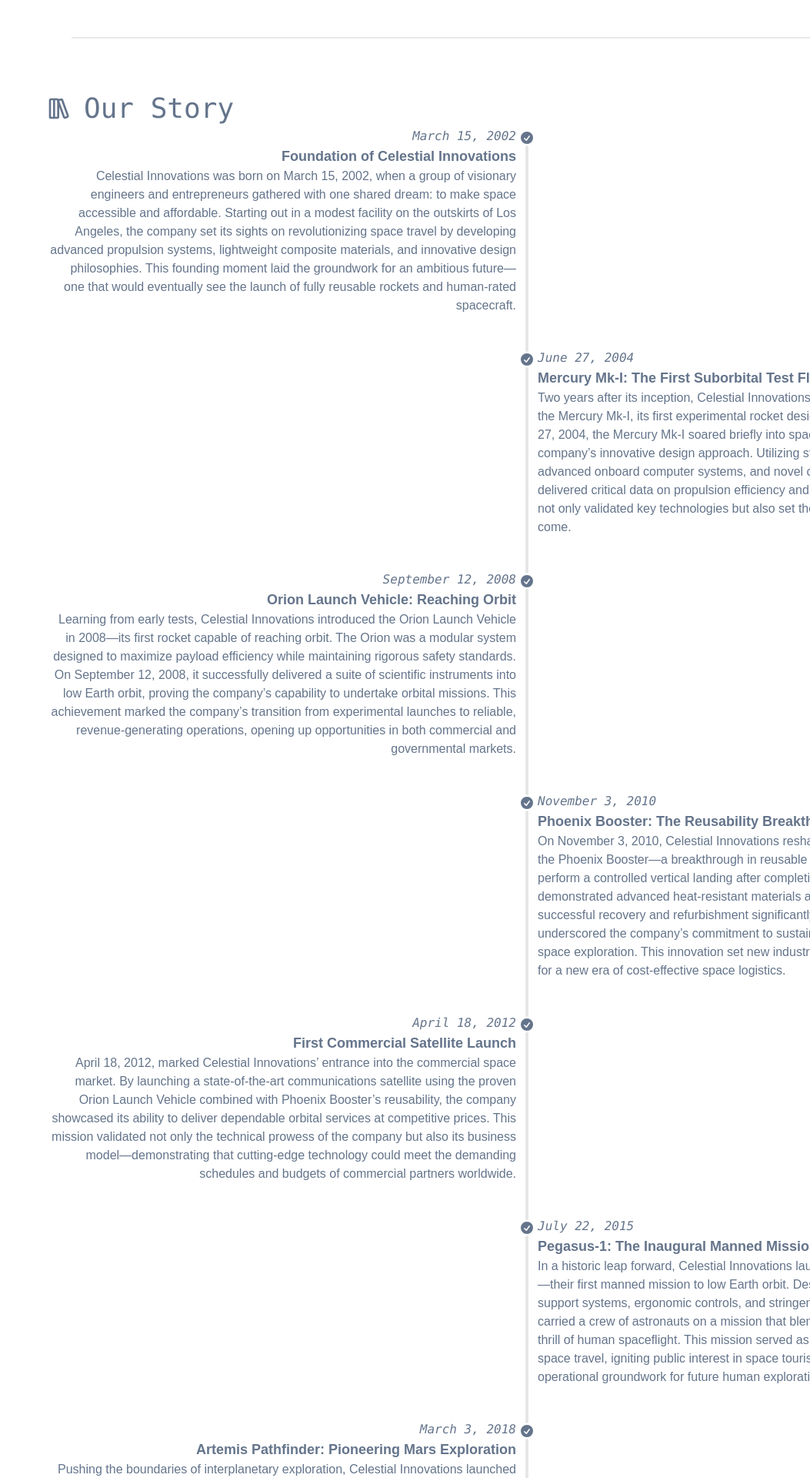
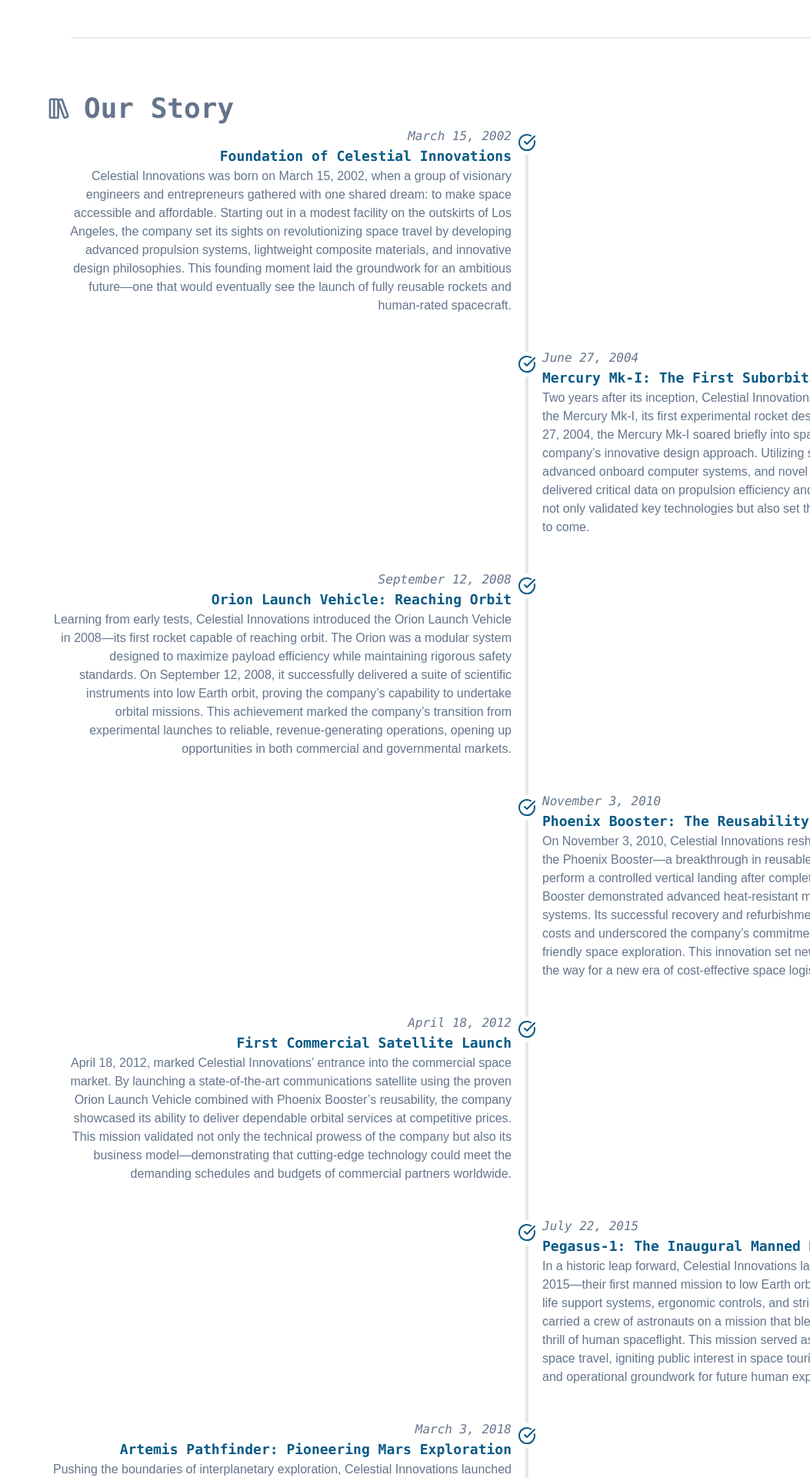
Before and after one commit to mcrayssac/ING1GIA_WebFinalProject, a Next.js app in the folder client/: page / in a window 1280 px wide. Shown: the part 1160-3080 px from the top of the page at 77% size, without its empty margins (227-1280 px from the left). Built offline with nearby package versions, Linux system fonts and the light colour scheme.

Commit message:
FE - Home v2.1

```diff
--- a/client/app/page.jsx
+++ b/client/app/page.jsx
@@ -1,7 +1,7 @@
 import React from 'react';
 import BackgroundVideo from '@/components/backgroundvideo';
 import Countdown from '@/components/coutdown';
-import { ChartNoAxesCombined, LibraryBig, Heart, TrendingUp, View, ClipboardCheck, Rocket, Satellite, Antenna } from "lucide-react";
+import { ChartNoAxesCombined, LibraryBig, Heart, TrendingUp, View, ClipboardCheck, Rocket, Satellite, Antenna, CircleCheckBig, CircleEllipsis } from "lucide-react";
 
 export default function Home() {
   // Target date for the next launch
@@ -23,7 +23,7 @@ export default function Home() {
       <div className={`container mt-8 mx-auto px-4 py-8 ${textColor}`}>
         <div className="flex items-center space-x-4">
           <ChartNoAxesCombined className="w-8 h-8" />
-          <h1 className="text-4xl font-mono text-start">Our Stats</h1>
+          <h1 className="text-4xl font-black font-mono text-start">Our Stats</h1>
         </div>
         <div className="flex items-center justify-center">
           <div className="stats stats-vertical lg:stats-horizontal shadow m-8 mx-auto">
@@ -102,28 +102,17 @@ export default function Home() {
       <div className={`container mt-8 mx-auto px-4 py-8 ${textColor}`}>
         <div className="flex items-center space-x-4">
           <LibraryBig className="w-8 h-8" />
-          <h1 className="text-4xl font-mono text-start">Our Story</h1>
+          <h1 className="text-4xl font-black font-mono text-start">Our Story</h1>
         </div>
         <ul className="timeline timeline-snap-icon max-md:timeline-compact timeline-vertical">
           {/* 1. Foundation of Celestial Innovations */}
           <li>
-            <div className="timeline-middle">
-              <svg
-                xmlns="http://www.w3.org/2000/svg"
-                viewBox="0 0 20 20"
-                fill="currentColor"
-                className="h-5 w-5"
-              >
-                <path
-                  fillRule="evenodd"
-                  d="M10 18a8 8 0 100-16 8 8 0 000 16zm3.857-9.809a.75.75 0 00-1.214-.882l-3.483 4.79-1.88-1.88a.75.75 0 10-1.06 1.061l2.5 2.5a.75.75 0 001.137-.089l4-5.5z"
-                  clipRule="evenodd"
-                />
-              </svg>
+            <div className={`timeline-middle ${textHighlight}`}>
+              <CircleCheckBig className="w-8 h-8 p-1" />
             </div>
             <div className="timeline-start mb-10 md:text-end">
               <time className="font-mono italic">March 15, 2002</time>
-              <div className="text-lg font-black">Foundation of Celestial Innovations</div>
+              <div className={`text-lg font-black font-mono ${textHighlight}`}>Foundation of Celestial Innovations</div>
               Celestial Innovations was born on March 15, 2002, when a group of visionary engineers and entrepreneurs gathered with one shared dream: to make space accessible and affordable. Starting out in a modest facility on the outskirts of Los Angeles, the company set its sights on revolutionizing space travel by developing advanced propulsion systems, lightweight composite materials, and innovative design philosophies. This founding moment laid the groundwork for an ambitious future—one that would eventually see the launch of fully reusable rockets and human-rated spacecraft.
             </div>
             <hr />
@@ -132,23 +121,12 @@ export default function Home() {
           {/* 2. Mercury Mk-I: The First Suborbital Test Flight */}
           <li>
             <hr />
-            <div className="timeline-middle">
-              <svg
-                xmlns="http://www.w3.org/2000/svg"
-                viewBox="0 0 20 20"
-                fill="currentColor"
-                className="h-5 w-5"
-              >
-                <path
-                  fillRule="evenodd"
-                  d="M10 18a8 8 0 100-16 8 8 0 000 16zm3.857-9.809a.75.75 0 00-1.214-.882l-3.483 4.79-1.88-1.88a.75.75 0 10-1.06 1.061l2.5 2.5a.75.75 0 001.137-.089l4-5.5z"
-                  clipRule="evenodd"
-                />
-              </svg>
+            <div className={`timeline-middle ${textHighlight}`}>
+              <CircleCheckBig className="w-8 h-8 p-1" />
             </div>
             <div className="timeline-end md:mb-10">
               <time className="font-mono italic">June 27, 2004</time>
-              <div className="text-lg font-black">Mercury Mk-I: The First Suborbital Test Flight</div>
+              <div className={`text-lg font-black font-mono ${textHighlight}`}>Mercury Mk-I: The First Suborbital Test Flight</div>
               Two years after its inception, Celestial Innovations achieved a major milestone with the Mercury Mk-I, its first experimental rocket designed for suborbital flight. On June 27, 2004, the Mercury Mk-I soared briefly into space, proving the viability of the company’s innovative design approach. Utilizing streamlined aerodynamics, advanced onboard computer systems, and novel composite materials, the mission delivered critical data on propulsion efficiency and structural integrity. This test flight not only validated key technologies but also set the stage for more daring missions to come.
             </div>
             <hr />
@@ -157,23 +135,12 @@ export default function Home() {
           {/* 3. Orion Launch Vehicle: Reaching Orbit */}
           <li>
             <hr />
-            <div className="timeline-middle">
-              <svg
-                xmlns="http://www.w3.org/2000/svg"
-                viewBox="0 0 20 20"
-                fill="currentColor"
-                className="h-5 w-5"
-              >
-                <path
-                  fillRule="evenodd"
-                  d="M10 18a8 8 0 100-16 8 8 0 000 16zm3.857-9.809a.75.75 0 00-1.214-.882l-3.483 4.79-1.88-1.88a.75.75 0 10-1.06 1.061l2.5 2.5a.75.75 0 001.137-.089l4-5.5z"
-                  clipRule="evenodd"
-                />
-              </svg>
+            <div className={`timeline-middle ${textHighlight}`}>
+              <CircleCheckBig className="w-8 h-8 p-1" />
             </div>
             <div className="timeline-start mb-10 md:text-end">
               <time className="font-mono italic">September 12, 2008</time>
-              <div className="text-lg font-black">Orion Launch Vehicle: Reaching Orbit</div>
+              <div className={`text-lg font-black font-mono ${textHighlight}`}>Orion Launch Vehicle: Reaching Orbit</div>
               Learning from early tests, Celestial Innovations introduced the Orion Launch Vehicle in 2008—its first rocket capable of reaching orbit. The Orion was a modular system designed to maximize payload efficiency while maintaining rigorous safety standards. On September 12, 2008, it successfully delivered a suite of scientific instruments into low Earth orbit, proving the company’s capability to undertake orbital missions. This achievement marked the company’s transition from experimental launches to reliable, revenue-generating operations, opening up opportunities in both commercial and governmental markets.
             </div>
             <hr />
@@ -182,23 +149,12 @@ export default function Home() {
           {/* 4. Phoenix Booster: The Reusability Breakthrough */}
           <li>
             <hr />
-            <div className="timeline-middle">
-              <svg
-                xmlns="http://www.w3.org/2000/svg"
-                viewBox="0 0 20 20"
-                fill="currentColor"
-                className="h-5 w-5"
-              >
-                <path
-                  fillRule="evenodd"
-                  d="M10 18a8 8 0 100-16 8 8 0 000 16zm3.857-9.809a.75.75 0 00-1.214-.882l-3.483 4.79-1.88-1.88a.75.75 0 10-1.06 1.061l2.5 2.5a.75.75 0 001.137-.089l4-5.5z"
-                  clipRule="evenodd"
-                />
-              </svg>
+            <div className={`timeline-middle ${textHighlight}`}>
+              <CircleCheckBig className="w-8 h-8 p-1" />
             </div>
             <div className="timeline-end md:mb-10">
               <time className="font-mono italic">November 3, 2010</time>
-              <div className="text-lg font-black">Phoenix Booster: The Reusability Breakthrough</div>
+              <div className={`text-lg font-black font-mono ${textHighlight}`}>Phoenix Booster: The Reusability Breakthrough</div>
               On November 3, 2010, Celestial Innovations reshaped the future of space travel with the Phoenix Booster—a breakthrough in reusable rocket technology. Engineered to perform a controlled vertical landing after completing its mission, the Phoenix Booster demonstrated advanced heat-resistant materials and precision guidance systems. Its successful recovery and refurbishment significantly reduced launch costs and underscored the company’s commitment to sustainable, environmentally friendly space exploration. This innovation set new industry benchmarks and paved the way for a new era of cost-effective space logistics.
             </div>
             <hr />
@@ -207,23 +163,12 @@ export default function Home() {
           {/* 5. First Commercial Satellite Launch */}
           <li>
             <hr />
-            <div className="timeline-middle">
-              <svg
-                xmlns="http://www.w3.org/2000/svg"
-                viewBox="0 0 20 20"
-                fill="currentColor"
-                className="h-5 w-5"
-              >
-                <path
-                  fillRule="evenodd"
-                  d="M10 18a8 8 0 100-16 8 8 0 000 16zm3.857-9.809a.75.75 0 00-1.214-.882l-3.483 4.79-1.88-1.88a.75.75 0 10-1.06 1.061l2.5 2.5a.75.75 0 001.137-.089l4-5.5z"
-                  clipRule="evenodd"
-                />
-              </svg>
+            <div className={`timeline-middle ${textHighlight}`}>
+              <CircleCheckBig className="w-8 h-8 p-1" />
             </div>
             <div className="timeline-start mb-10 md:text-end">
               <time className="font-mono italic">April 18, 2012</time>
-              <div className="text-lg font-black">First Commercial Satellite Launch</div>
+              <div className={`text-lg font-black font-mono ${textHighlight}`}>First Commercial Satellite Launch</div>
               April 18, 2012, marked Celestial Innovations’ entrance into the commercial space market. By launching a state-of-the-art communications satellite using the proven Orion Launch Vehicle combined with Phoenix Booster’s reusability, the company showcased its ability to deliver dependable orbital services at competitive prices. This mission validated not only the technical prowess of the company but also its business model—demonstrating that cutting-edge technology could meet the demanding schedules and budgets of commercial partners worldwide.
             </div>
             <hr />
@@ -232,23 +177,12 @@ export default function Home() {
           {/* 6. Pegasus-1: The Inaugural Manned Mission */}
           <li>
             <hr />
-            <div className="timeline-middle">
-              <svg
-                xmlns="http://www.w3.org/2000/svg"
-                viewBox="0 0 20 20"
-                fill="currentColor"
-                className="h-5 w-5"
-              >
-                <path
-                  fillRule="evenodd"
-                  d="M10 18a8 8 0 100-16 8 8 0 000 16zm3.857-9.809a.75.75 0 00-1.214-.882l-3.483 4.79-1.88-1.88a.75.75 0 10-1.06 1.061l2.5 2.5a.75.75 0 001.137-.089l4-5.5z"
-                  clipRule="evenodd"
-                />
-              </svg>
+            <div className={`timeline-middle ${textHighlight}`}>
+              <CircleCheckBig className="w-8 h-8 p-1" />
             </div>
             <div className="timeline-end md:mb-10">
               <time className="font-mono italic">July 22, 2015</time>
-              <div className="text-lg font-black">Pegasus-1: The Inaugural Manned Mission</div>
+              <div className={`text-lg font-black font-mono ${textHighlight}`}>Pegasus-1: The Inaugural Manned Mission</div>
               In a historic leap forward, Celestial Innovations launched Pegasus-1 on July 22, 2015—their first manned mission to low Earth orbit. Designed with comprehensive life support systems, ergonomic controls, and stringent safety protocols, Pegasus-1 carried a crew of astronauts on a mission that blended scientific research with the thrill of human spaceflight. This mission served as a proving ground for long-duration space travel, igniting public interest in space tourism and laying the technological and operational groundwork for future human exploration beyond Earth.
             </div>
             <hr />
@@ -257,23 +191,12 @@ export default function Home() {
           {/* 7. Artemis Pathfinder: Pioneering Mars Exploration */}
           <li>
             <hr />
-            <div className="timeline-middle">
-              <svg
-                xmlns="http://www.w3.org/2000/svg"
-                viewBox="0 0 20 20"
-                fill="currentColor"
-                className="h-5 w-5"
-              >
-                <path
-                  fillRule="evenodd"
-                  d="M10 18a8 8 0 100-16 8 8 0 000 16zm3.857-9.809a.75.75 0 00-1.214-.882l-3.483 4.79-1.88-1.88a.75.75 0 10-1.06 1.061l2.5 2.5a.75.75 0 001.137-.089l4-5.5z"
-                  clipRule="evenodd"
-                />
-              </svg>
+            <div className={`timeline-middle ${textHighlight}`}>
+              <CircleCheckBig className="w-8 h-8 p-1" />
             </div>
             <div className="timeline-start mb-10 md:text-end">
               <time className="font-mono italic">March 3, 2018</time>
-              <div className="text-lg font-black">Artemis Pathfinder: Pioneering Mars Exploration</div>
+              <div className={`text-lg font-black font-mono ${textHighlight}`}>Artemis Pathfinder: Pioneering Mars Exploration</div>
               Pushing the boundaries of interplanetary exploration, Celestial Innovations launched Artemis Pathfinder on March 3, 2018. This unmanned mission was meticulously designed to study Mars’s atmosphere, surface conditions, and potential landing sites for future manned missions. Equipped with autonomous landing systems and a suite of scientific instruments, Artemis Pathfinder transmitted unprecedented data back to Earth, fueling international research initiatives and solidifying the company’s reputation as a trailblazer in Mars exploration.
             </div>
             <hr />
@@ -282,23 +205,12 @@ export default function Home() {
           {/* 8. Celestia Orbital Habitat: A New Era in Space Living */}
           <li>
             <hr />
-            <div className="timeline-middle">
-              <svg
-                xmlns="http://www.w3.org/2000/svg"
-                viewBox="0 0 20 20"
-                fill="currentColor"
-                className="h-5 w-5"
-              >
-                <path
-                  fillRule="evenodd"
-                  d="M10 18a8 8 0 100-16 8 8 0 000 16zm3.857-9.809a.75.75 0 00-1.214-.882l-3.483 4.79-1.88-1.88a.75.75 0 10-1.06 1.061l2.5 2.5a.75.75 0 001.137-.089l4-5.5z"
-                  clipRule="evenodd"
-                />
-              </svg>
+            <div className={`timeline-middle ${textHighlight}`}>
+              <CircleCheckBig className="w-8 h-8 p-1" />
             </div>
             <div className="timeline-end md:mb-10">
               <time className="font-mono italic">August 14, 2021</time>
-              <div className="text-lg font-black">Celestia Orbital Habitat: A New Era in Space Living</div>
+              <div className={`text-lg font-black font-mono ${textHighlight}`}>Celestia Orbital Habitat: A New Era in Space Living</div>
               On August 14, 2021, Celestial Innovations pushed the envelope once again by launching Celestia—its first orbital habitat. Designed to support long-duration human stays, Celestia features modular living quarters, advanced life support systems, and on-board research laboratories. This state-of-the-art habitat serves as both a research platform and a stepping stone towards establishing a permanent human presence in orbit. It has already hosted a series of international experiments in microgravity, fostering collaboration across borders and disciplines.
             </div>
             <hr />
@@ -307,23 +219,12 @@ export default function Home() {
           {/* 9. Odyssey: The Reusable Interplanetary Transport System */}
           <li>
             <hr />
-            <div className="timeline-middle">
-              <svg
-                xmlns="http://www.w3.org/2000/svg"
-                viewBox="0 0 20 20"
-                fill="currentColor"
-                className="h-5 w-5"
-              >
-                <path
-                  fillRule="evenodd"
-                  d="M10 18a8 8 0 100-16 8 8 0 000 16zm3.857-9.809a.75.75 0 00-1.214-.882l-3.483 4.79-1.88-1.88a.75.75 0 10-1.06 1.061l2.5 2.5a.75.75 0 001.137-.089l4-5.5z"
-                  clipRule="evenodd"
-                />
-              </svg>
+            <div className={`timeline-middle ${textHighlight}`}>
+              <CircleCheckBig className="w-8 h-8 p-1" />
             </div>
             <div className="timeline-start mb-10 md:text-end">
               <time className="font-mono italic">December 2, 2023</time>
-              <div className="text-lg font-black">Odyssey: The Reusable Interplanetary Transport System</div>
+              <div className={`text-lg font-black font-mono ${textHighlight}`}>Odyssey: The Reusable Interplanetary Transport System</div>
               Unveiled on December 2, 2023, the Odyssey system represents Celestial Innovations’ most ambitious leap yet—a fully reusable rocket system engineered for interplanetary missions. Odyssey combines breakthrough propulsion technology with adaptive reentry controls and modular payload configurations to serve missions to Mars, the Moon, and beyond. This system drastically cuts the cost per launch while increasing turnaround times and mission reliability. Odyssey has redefined the logistics of deep space exploration, promising a future where routine interplanetary travel is within reach.
             </div>
             <hr />
@@ -334,23 +235,12 @@ export default function Home() {
           {/* 10. Nova Station: The Orbital Commercial Hub */}
           <li>
             <hr />
-            <div className="timeline-middle">
-              <svg
-                xmlns="http://www.w3.org/2000/svg"
-                viewBox="0 0 20 20"
-                fill="currentColor"
-                className="h-5 w-5"
-              >
-                <path
-                  fillRule="evenodd"
-                  d="M10 18a8 8 0 100-16 8 8 0 000 16zm3.857-9.809a.75.75 0 00-1.214-.882l-3.483 4.79-1.88-1.88a.75.75 0 10-1.06 1.061l2.5 2.5a.75.75 0 001.137-.089l4-5.5z"
-                  clipRule="evenodd"
-                />
-              </svg>
+            <div className={`timeline-middle ${textHighlight}`}>
+              <CircleEllipsis className="w-8 h-8 p-1" />
             </div>
             <div className="timeline-end md:mb-10">
               <time className="font-mono italic">Scheduled for Q3 2027</time>
-              <div className="text-lg font-black">Nova Station: The Orbital Commercial Hub</div>
+              <div className={`text-lg font-black font-mono ${textHighlight}`}>Nova Station: The Orbital Commercial Hub</div>
               Nova Station is Celestial Innovations’ next flagship project—a multipurpose orbital platform designed to serve as a commercial, research, and tourism hub in low Earth orbit. Featuring expansive docking ports, customizable laboratories, and comfortable living accommodations, Nova Station will facilitate everything from microgravity research to in-space manufacturing and private space tourism. Announced with great enthusiasm at the Global Aerospace Summit, this ambitious project is set to transform the economic landscape of space by creating a sustainable and versatile environment for commercial activities.
             </div>
             <hr />
@@ -359,23 +249,12 @@ export default function Home() {
           {/* 11. Lunar Gateway 2.0: Next-Generation Lunar Base */}
           <li>
             <hr />
-            <div className="timeline-middle">
-              <svg
-                xmlns="http://www.w3.org/2000/svg"
-                viewBox="0 0 20 20"
-                fill="currentColor"
-                className="h-5 w-5"
-              >
-                <path
-                  fillRule="evenodd"
-                  d="M10 18a8 8 0 100-16 8 8 0 000 16zm3.857-9.809a.75.75 0 00-1.214-.882l-3.483 4.79-1.88-1.88a.75.75 0 10-1.06 1.061l2.5 2.5a.75.75 0 001.137-.089l4-5.5z"
-                  clipRule="evenodd"
-                />
-              </svg>
+            <div className={`timeline-middle ${textHighlight}`}>
+              <CircleEllipsis className="w-8 h-8 p-1" />
             </div>
             <div className="timeline-start mb-10 md:text-end">
               <time className="font-mono italic">Targeted for 2029</time>
-              <div className="text-lg font-black">Lunar Gateway 2.0: Next-Generation Lunar Base</div>
+              <div className={`text-lg font-black font-mono ${textHighlight}`}>Lunar Gateway 2.0: Next-Generation Lunar Base</div>
               Building on a legacy of lunar exploration, Lunar Gateway 2.0 is slated to become the next-generation habitat on the Moon. Scheduled for deployment in 2029, this modular base will integrate cutting-edge in-situ resource utilization, energy production, and waste recycling technologies to support extended human presence. Designed to serve as both a research outpost and a logistics hub for deeper space missions, Lunar Gateway 2.0 aims to be a cornerstone of international efforts to create a sustainable human foothold on the lunar surface.
             </div>
             <hr />
@@ -384,23 +263,12 @@ export default function Home() {
           {/* 12. Mars Colony Initiative: Red Frontier */}
           <li>
             <hr />
-            <div className="timeline-middle">
-              <svg
-                xmlns="http://www.w3.org/2000/svg"
-                viewBox="0 0 20 20"
-                fill="currentColor"
-                className="h-5 w-5"
-              >
-                <path
-                  fillRule="evenodd"
-                  d="M10 18a8 8 0 100-16 8 8 0 000 16zm3.857-9.809a.75.75 0 00-1.214-.882l-3.483 4.79-1.88-1.88a.75.75 0 10-1.06 1.061l2.5 2.5a.75.75 0 001.137-.089l4-5.5z"
-                  clipRule="evenodd"
-                />
-              </svg>
+            <div className={`timeline-middle ${textHighlight}`}>
+              <CircleEllipsis className="w-8 h-8 p-1" />
             </div>
             <div className="timeline-end md:mb-10">
               <time className="font-mono italic">Planned for 2035</time>
-              <div className="text-lg font-black">Mars Colony Initiative: Red Frontier</div>
+              <div className={`text-lg font-black font-mono ${textHighlight}`}>Mars Colony Initiative: Red Frontier</div>
               Capping off Celestial Innovations’ visionary roadmap is the Mars Colony Initiative, codenamed Red Frontier. Planned for 2035, this initiative outlines an ambitious blueprint for establishing the first self-sustaining human colony on Mars. The project envisions resilient habitat modules, renewable energy systems, and innovative agricultural technologies specifically adapted for the Martian environment. Red Frontier is not only a milestone in human exploration but also a bold step toward ensuring the long-term survival and expansion of our species beyond Earth.
             </div>
           </li>
--- a/client/components/footer.jsx
+++ b/client/components/footer.jsx
@@ -29,7 +29,7 @@ export default function Footer() {
                 </nav>
             </footer>
             <footer className={`footer text-base-content border-base-300 border-t px-10 py-4 rounded-b-2xl ${bgColor} ${textColor}`}>
-                <aside className="grid-flow-col items-center">
+                <aside className="grid-flow-col items-center font-mono">
                     <Orbit className="w-9 h-9 animate-spin" style={{ animationDuration: "10s" }} />
                     <p>
                     SpaceY Company
```
